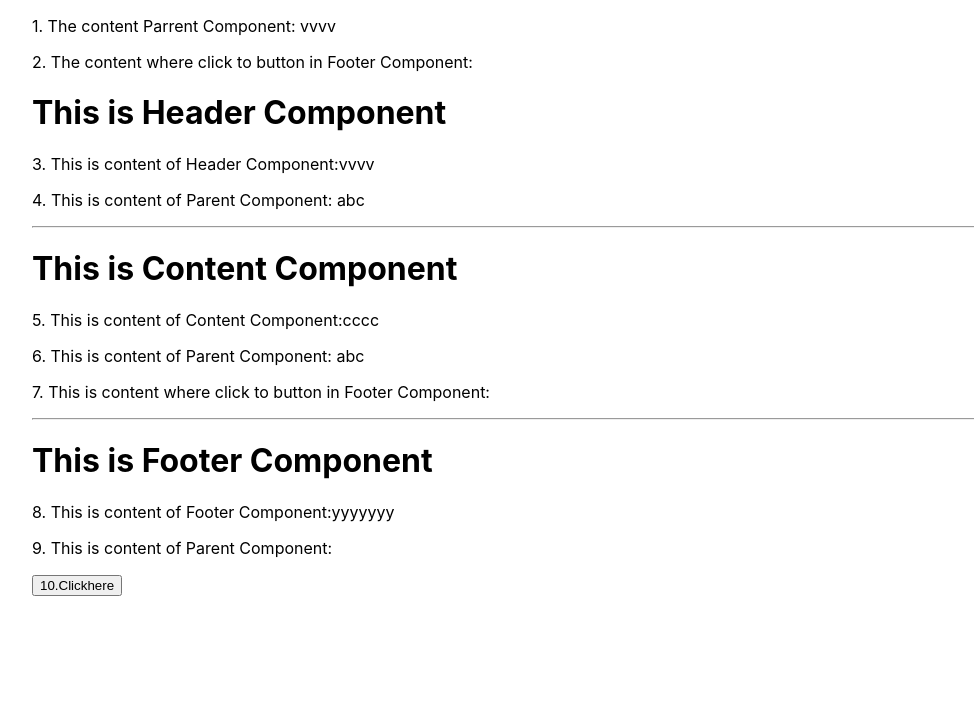
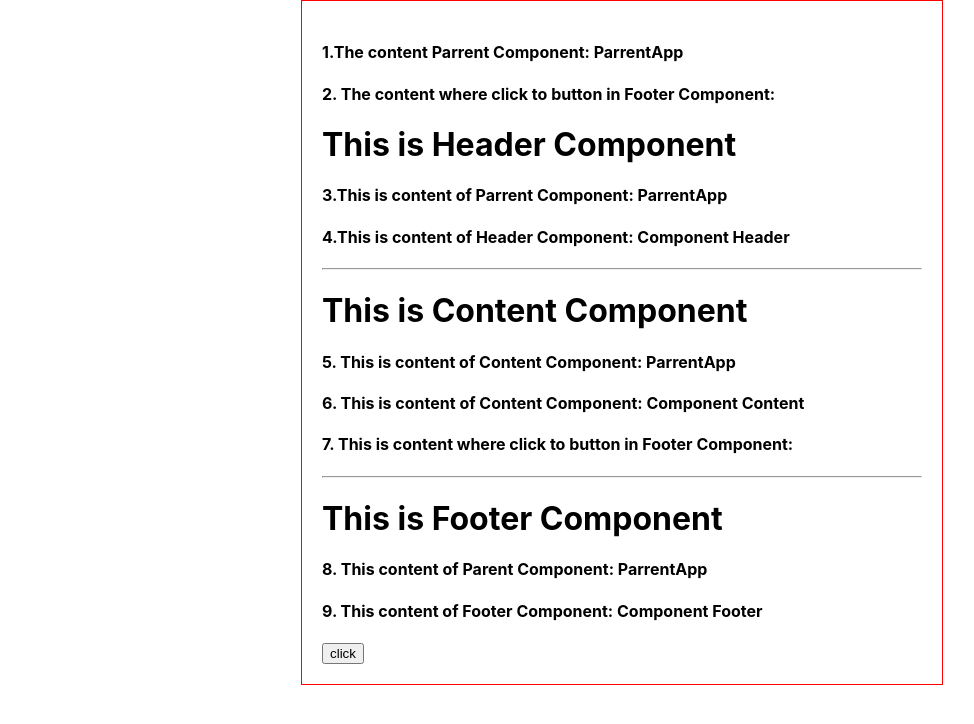
Before and after one commit to nguyenvanthanh280921/react_study, a React (Create React App) app: page / in a window 1280 px wide. Shown: the top 724 px of the page, without its empty margins (18-992 px from the left). Built offline with nearby package versions, Linux system fonts and the light colour scheme.

Commit message:
commit codeapp

```diff
--- a/src/App.css
+++ b/src/App.css
@@ -1,5 +1,8 @@
 .App {
-  padding-left: 50px;
+  width: 600px;
+  margin: 0 auto;
+  padding: 20px;
+  border: 1px solid red;
 }
 
 .App-logo {
--- a/src/App.js
+++ b/src/App.js
@@ -3,40 +3,64 @@ import "./App.css";
 import React from "react";
 import Header from "./Header";
 import Content from "./Content";
-import { Component } from "react";
+// import { Component } from "react";
 import Footer from "./Footer";
-
-class App extends Component {
-  constructor(props) {
-    super(props);
-    this.state = {
-      app: "abc",
-      text: "",
-    };
-    this.setText = this.setText.bind(this);
-  }
-  setText(text) {
-    this.setState({ text: text });
-  }
-  render() {
+import { useState } from "react";
+function App() {
+  const nameApp = "ParrentApp";
+  const [dataFooter, setDataFooter] = useState("");
+  const onTitle = (data) => setDataFooter(data);
   return (
     <div className="App">
-        <Header headerText={this.state.app} textFromContent={this.state.text} />
+      <h4>1.The content Parrent Component: {nameApp}</h4>
+      <h4>
+        2. The content where click to button in Footer Component:
+        {dataFooter}
+      </h4>
+      <Header App={nameApp}></Header>
       <hr />
-        <Content
-          setParrentText={this.setText}
-          contentText={this.state.app}
-          textFromContent={this.state.text}
-        />
+      <Content App={nameApp} />
       <hr />
-        <Footer
-          setParrentText={this.setText}
-          contentText={this.state.app}
-          textFromContent={this.state.text}
-        />
+      <Footer datafooter={onTitle} App={nameApp}></Footer>
     </div>
   );
 }
-}
+// class App extends Component {
+//   constructor(props) {
+//     super(props);
+//     this.state = {
+//       AppComponent: "Parrent App",
+//       text: "",
+//       headerText: "Parrent Header",
+//     };
+//     this.setText = this.setText.bind(this);
+//   }
+//   setText(text) {
+//     this.setState({ text: text });
+//   }
+//   render() {
+//     return (
+//       <div className="App">
+//         <div>1. The content Parrent Component: {this.state.headerText}</div>
+//         <div>
+//           2. The content where click to button in Footer Component:{" "}
+//           {this.state.text}
+//         </div>
+//         <Header headerText={this.state.AppComponent} />
+//         <hr />
+//         <Content
+//           setParrentText={this.setText}
+//           contentText={this.state.AppComponent}
+//           textFromContent={this.state.text}
+//         />
+//         <hr />
+//         <Footer
+//           setParrentText={this.setText}
+//           contentText={this.state.AppComponent}
+//         />
+//       </div>
+//     );
+//   }
+// }
 
 export default App;
--- a/src/Content.js
+++ b/src/Content.js
@@ -1,27 +1,17 @@
-import React, { Component } from "react";
+import React, { useState } from "react";
 
-export default class Content extends React.Component {
-  constructor(props) {
-    super(props);
-    this.state = {
-      contentText: "cccc",
-    };
-    this.callToParrent = this.callToParrent.bind(this);
-  }
-  callToParrent() {
-    this.props.setParrentText("abcd");
-  }
-  render() {
-    return (
-      <div>
-        <h1>This is Content Component </h1>
-        <p>5. This is content of Content Component:{this.state.contentText}</p>
-        <p>6. This is content of Parent Component: {this.props.contentText}</p>
-        <p>
-          7. This is content where click to button in Footer Component:
-          {this.props.textFromContent}{" "}
-        </p>
-      </div>
-    );
-  }
+function Content(props) {
+  const { App } = props;
+
+  const [title] = useState("Component Content");
+  return (
+    <div>
+      <h1>This is Content Component</h1>
+      <h4>5. This is content of Content Component: {App}</h4>
+      <h4>6. This is content of Content Component: {title} </h4>
+      <h4>7. This is content where click to button in Footer Component:</h4>
+    </div>
+  );
 }
+
+export default Content;
--- a/src/Footer.js
+++ b/src/Footer.js
@@ -1,25 +1,15 @@
-import { Component } from "react";
+import React, { useState } from "react";
 
-class Footer extends Component {
-  constructor(props) {
-    super(props);
-    this.state = {
-      footerText: "yyyyyyy",
-    };
-    this.callToParrent = this.callToParrent.bind(this);
-  }
-  callToParrent() {
-    this.props.setParrentText("abc");
-  }
-  render() {
-    return (
-      <div>
-        <h1>This is Footer Component </h1>
-        <p>8. This is content of Footer Component:{this.state.footerText}</p>
-        <p>9. This is content of Parent Component: {this.props.footerText}</p>
-        <button onClick={this.callToParrent}>10.Clickhere</button>
-      </div>
-    );
-  }
+function Footer(props) {
+  const { App } = props;
+  const [footer] = useState(" Component Footer ");
+  return (
+    <div>
+      <h1>This is Footer Component</h1>
+      <h4>8. This content of Parent Component: {App}</h4>
+      <h4>9. This content of Footer Component: {footer} </h4>
+      <button onClick="setTitle">click</button>
+    </div>
+  );
 }
 export default Footer;
--- a/src/Header.js
+++ b/src/Header.js
@@ -1,26 +1,15 @@
-import { Component } from "react";
+import React, { useState } from "react";
 
-class Content extends Component {
-  constructor(props) {
-    super(props);
-    this.state = {
-      headerText: "vvvv",
-    };
-  }
-  render() {
-    return (
-      <div class>
-        <p>1. The content Parrent Component: {this.state.headerText}</p>
-        <p>
-          {" "}
-          2. The content where click to button in Footer Component:
-          {this.props.textFromContent}
-        </p>
-        <h1>This is Header Component </h1>
-        <p>3. This is content of Header Component:{this.state.headerText}</p>
-        <p>4. This is content of Parent Component: {this.props.headerText}</p>
-      </div>
-    );
-  }
+function Header(props) {
+  const { App } = props;
+  const [header] = useState("Component Header");
+  return (
+    <div>
+      <h1>This is Header Component</h1>
+      <h4>3.This is content of Parrent Component: {App}</h4>
+      <h4>4.This is content of Header Component: {header}</h4>
+    </div>
+  );
 }
-export default Content;
+
+export default Header;
```
Lines whose indentation alone changed are shown as unchanged.
